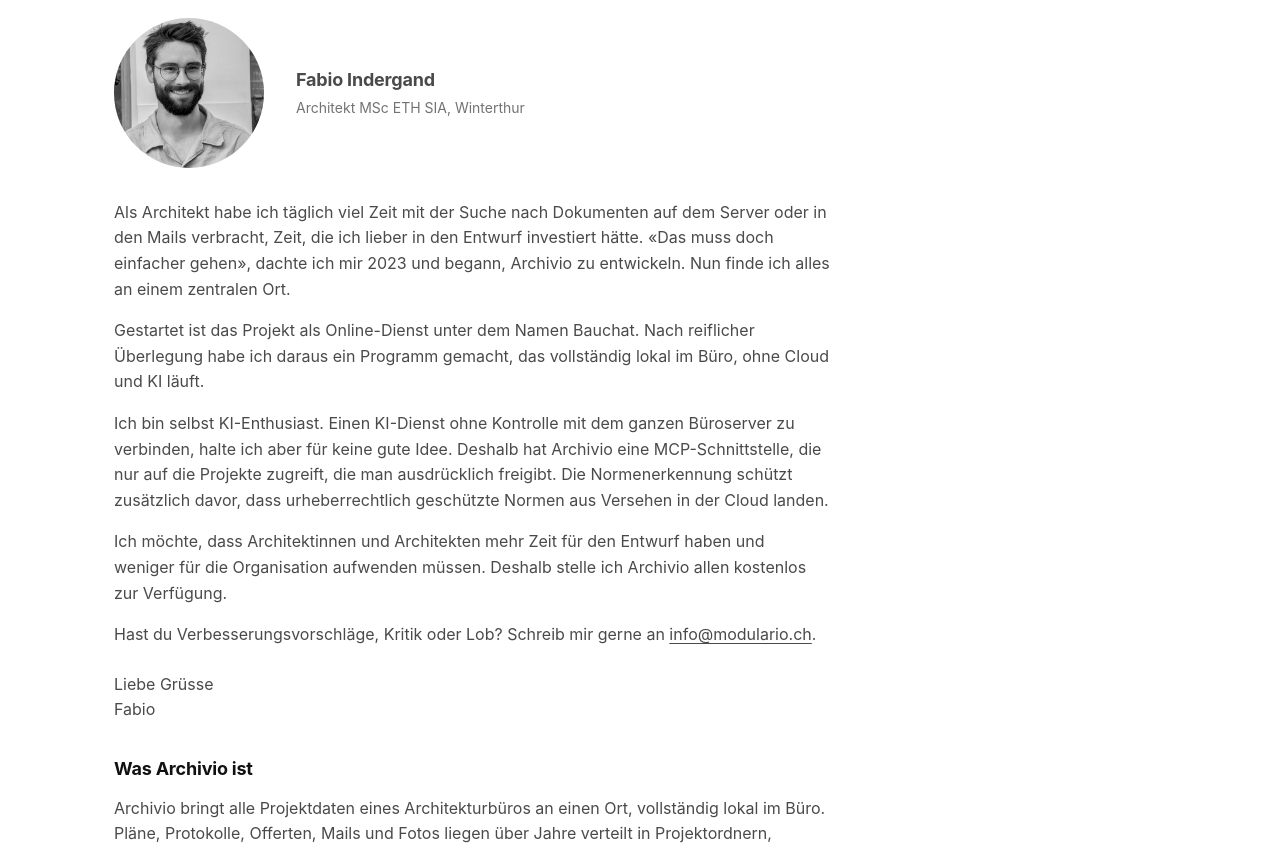
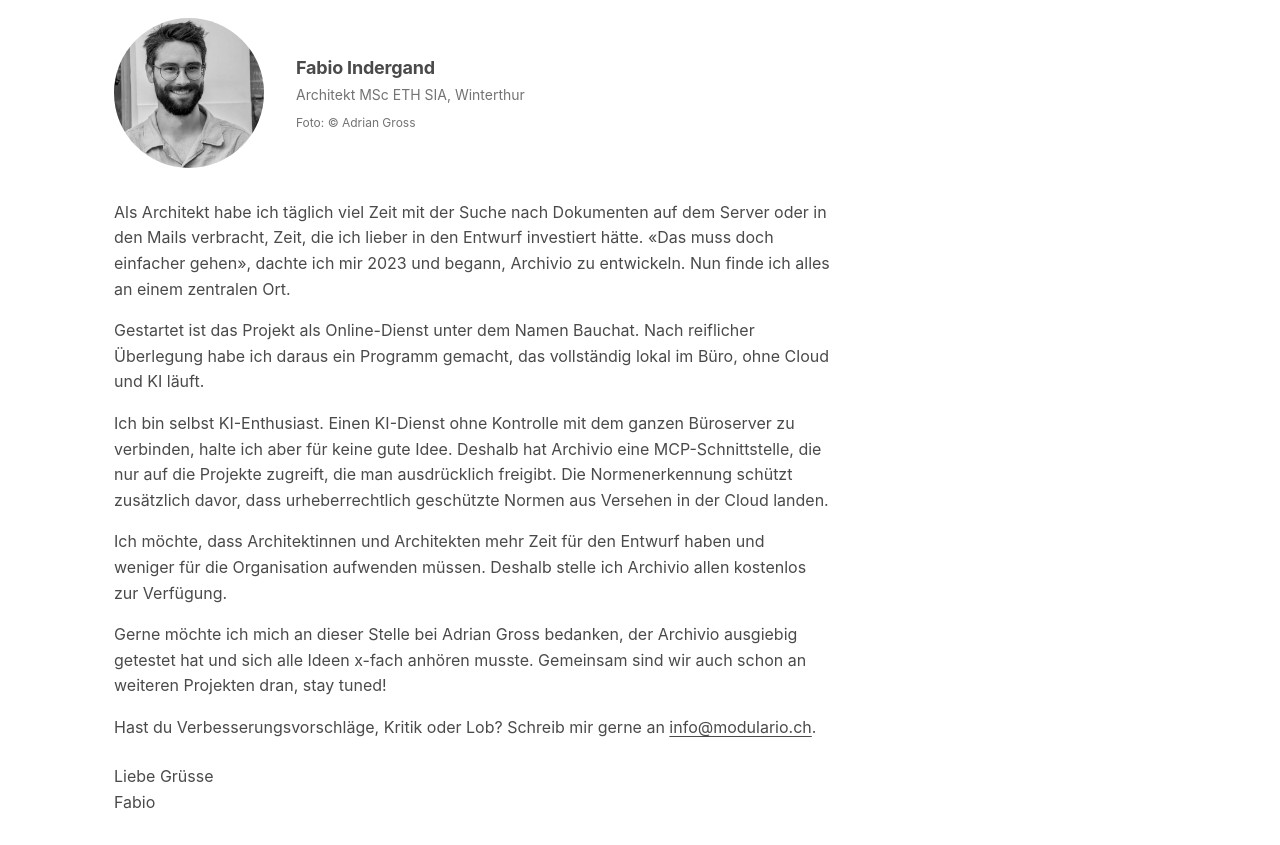
Before and after one commit to inderfab/archivio, a plain HTML site: page docs/about.html in a window 1280 px wide. Shown: the part 179-1024 px from the top of the page. Drawn offline with Linux system fonts and the light colour scheme.

Commit message:
Website aktualisiert (Quelle: modulario_archivio 1ba00d5)

```diff
--- a/docs/about.html
+++ b/docs/about.html
@@ -23,6 +23,7 @@
     .intro-text { min-width: 0; }
     .intro-name { font-size: var(--fs-h3); font-weight: 700; letter-spacing: -0.2px; margin-bottom: 2px; }
     .intro-role { font-size: var(--fs-klein); color: var(--t3); margin-bottom: 0; }
+    .intro-credit { font-size: var(--fs-mini); color: var(--t3); margin: 6px 0 0; }
     .signature { margin-top: 24px; }
 
     .callout {
@@ -57,10 +58,11 @@
     <h1>Über Modulario</h1>
 
     <section class="intro">
-      <img class="intro-photo" src="img/fabio-indergand.jpg" alt="Porträt von Fabio Indergand" width="150" height="150">
+      <img class="intro-photo" src="img/fabio-indergand.jpg" alt="Porträt von Fabio Indergand, Foto: Adrian Gross" width="150" height="150">
       <div class="intro-text">
         <p class="intro-name">Fabio Indergand</p>
         <p class="intro-role">Architekt MSc ETH SIA, Winterthur</p>
+        <p class="intro-credit">Foto: © Adrian Gross</p>
       </div>
     </section>
 
@@ -72,6 +74,8 @@
       <p>Ich bin selbst KI-Enthusiast. Einen KI-Dienst ohne Kontrolle mit dem ganzen Büroserver zu verbinden, halte ich aber für keine gute Idee. Deshalb hat Archivio eine MCP-Schnittstelle, die nur auf die Projekte zugreift, die man ausdrücklich freigibt. Die Normenerkennung schützt zusätzlich davor, dass urheberrechtlich geschützte Normen aus Versehen in der Cloud landen.</p>
 
       <p>Ich möchte, dass Architektinnen und Architekten mehr Zeit für den Entwurf haben und weniger für die Organisation aufwenden müssen. Deshalb stelle ich Archivio allen kostenlos zur Verfügung.</p>
+
+      <p>Gerne möchte ich mich an dieser Stelle bei Adrian Gross bedanken, der Archivio ausgiebig getestet hat und sich alle Ideen x-fach anhören musste. Gemeinsam sind wir auch schon an weiteren Projekten dran, stay tuned!</p>
 
       <p>Hast du Verbesserungsvorschläge, Kritik oder Lob? Schreib mir gerne an <a href="mailto:info@modulario.ch">info@modulario.ch</a>.</p>
 
```
